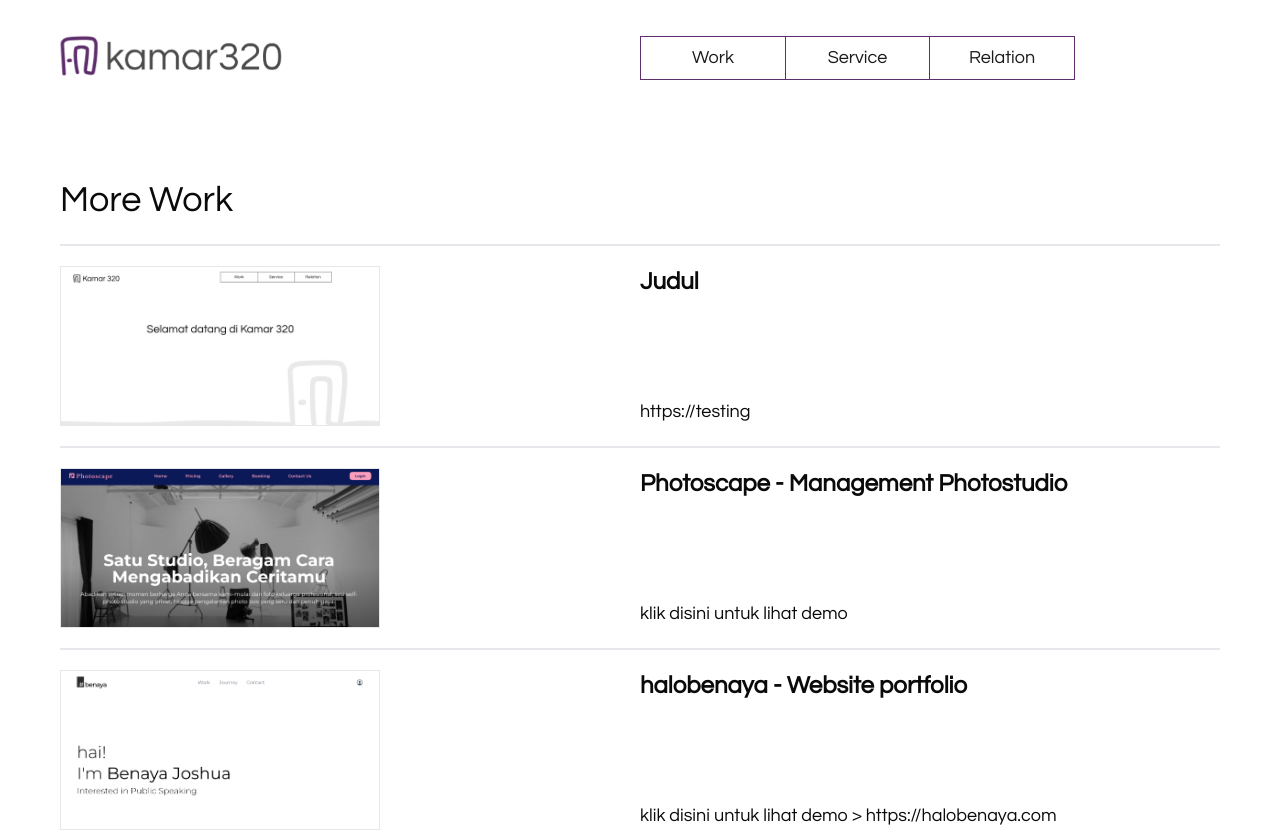
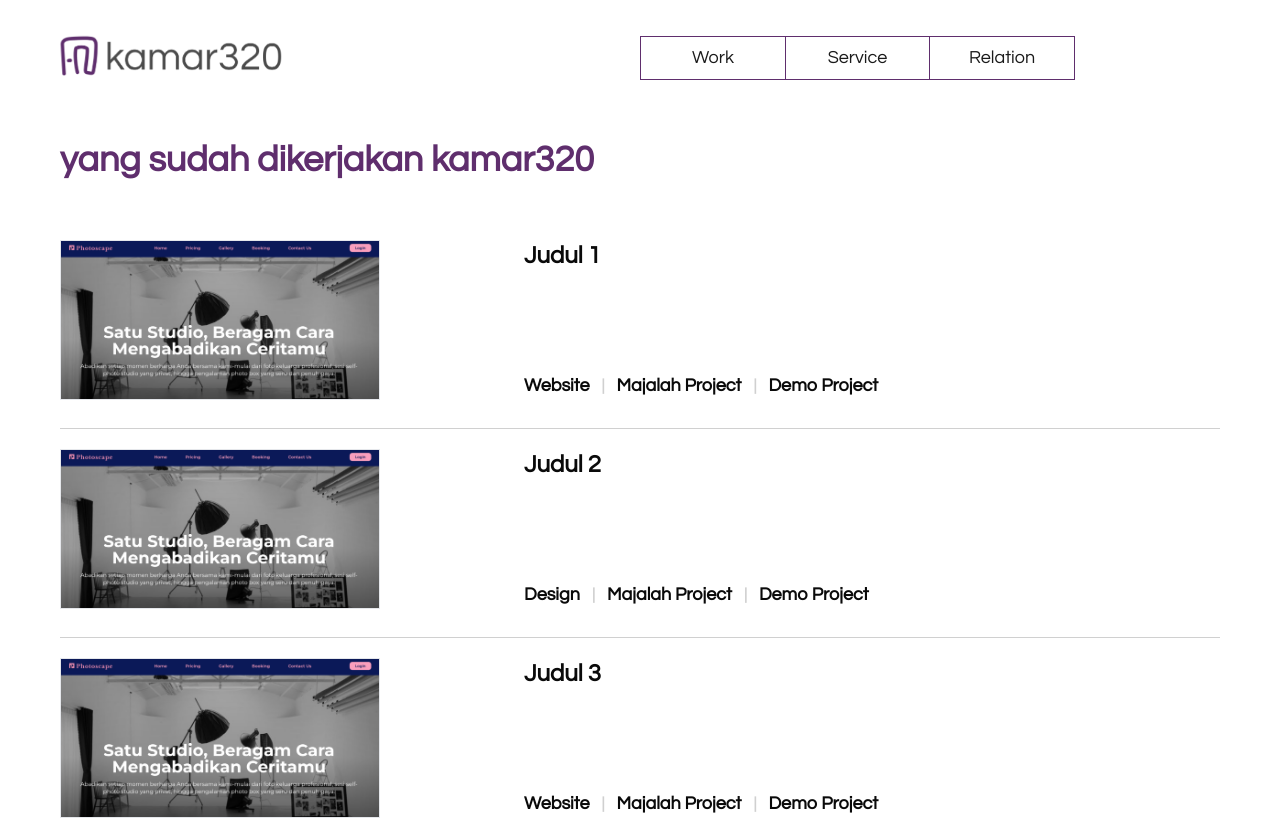
Before and after one commit to benayajosuaa/Frontend-Kav320, a Next.js app: page /work in a window 1280 px wide. Shown: the top 831 px of the page. Built offline with nearby package versions, Linux system fonts and the light colour scheme.

Commit message:
update : refactor code

```diff
--- a/src/app/(public)/work/page.tsx
+++ b/src/app/(public)/work/page.tsx
@@ -1,7 +1,8 @@
+"use client"
 import Navbar from "../../../components/navbar"
 import Footer from "../../../components/footer"
-import TextType from "../../../decoration/comingsoon/index"
 import Link from "next/link";
+import { useEffect, useRef, useState } from "react";
 
 import { Questrial } from "next/font/google";
 
@@ -10,88 +11,141 @@ const quesFont = Questrial({
   weight: "400",
 });
 
+
+const listWork = [
+    {
+        index:1,
+        title:"Judul 1",
+        gambar:"work/photoscape.png",
+        link_demo:"https://instagram.com/benayajosuaa",
+        magazine:"https://instagram.com/benayajosuaa",
+        type:"Website"
+    },
+    {
+        index:2,
+        title:"Judul 2",
+        gambar:"work/photoscape.png",
+        link_demo:"https://instagram.com/benayajosuaa",
+        magazine:"https://instagram.com/benayajosuaa",
+        type:"Design"
+    },
+    {
+        index:3,
+        title:"Judul 3",
+        gambar:"work/photoscape.png",
+        link_demo:"https://instagram.com/benayajosuaa",
+        magazine:"https://instagram.com/benayajosuaa",
+        type:"Website"
+    },
+    {
+        index:4,
+        title:"Judul 4",
+        gambar:"work/photoscape.png",
+        link_demo:"https://instagram.com/benayajosuaa",
+        magazine:"https://instagram.com/benayajosuaa",
+        type:"Design"
+    },
+]
+
+
 export default function HomePage(){
+
+    const [navbarTheme, setNavbarTheme] = useState<"light" | "dark">("light");
+    const darkSectionRef = useRef<HTMLDivElement>(null);
+
+    useEffect(() => {
+    const handleScroll = () => {
+        const rect = darkSectionRef.current?.getBoundingClientRect();
+        if (!rect) return;
+
+        const isDark = rect.top <= 120 && rect.bottom >= 120;
+        setNavbarTheme(isDark ? "dark" : "light");
+    };
+
+    handleScroll();
+    window.addEventListener("scroll", handleScroll, { passive: true });
+    window.addEventListener("resize", handleScroll);
+
+    return () => {
+        window.removeEventListener("scroll", handleScroll);
+        window.removeEventListener("resize", handleScroll);
+    };
+    }, []);
+
     return (
         <div className={` ${quesFont.className}`}>
             <div>
                 <div className="fixed w-full z-30">
-                    <Navbar/>
+                    <Navbar theme={navbarTheme} />
                 </div>
 
 
                 <div className="p-15">
                     <div className="flex flex-col">
                         {/* Judul */}
-                        <div className="pt-30 pb-6">
-                            <h1 className="text-4xl">More Work</h1>
+                        <div>
+                            <div className="pt-24 sm:pt-28 sm:pb-6 md:pt-30 md:pb-15 lg:pt-20 ">
+                                <h1 className="text-3xl font-bold text-[#5F2E6D] sm:text-4xl md:text-[2.7rem] lg:text-4xl">yang sudah dikerjakan kamar320</h1>
+                            </div>
                         </div>
                         {/* Section */}
-                        <div className="text-xl">
-                            {/* Section 1 */}
                         <div className="flex flex-col gap-y-5">
-
-                                <div className="border border-gray-200"/>
+                            {
+                                listWork.map((x) => {
+                                    return (
+                                        <div className="flex flex-col gap-y-7">
+                                            <div>
                                                 <div className="flex flex-row">
-                                    <div className=" basis-1/2">
-                                        <div className="h-40 w-80 bg-amber-300">
-                                            <img className="h-40 w-80 object-cover object-[center_0%] border border-gray-200" src="/work/kamar.png" alt="" />
+                                                    <div className="flex basis-4/10">
+                                                        <div className="flex h-40 w-80 bg-amber-300">
+                                                            <img
+                                                                className="h-40 w-80 object-cover object-[center_0%] border border-gray-200"
+                                                                src={x.gambar} alt=""
+                                                            />
                                                         </div>
                                                     </div>
-                                    <div className="flex flex-col justify-between">
-                                        <span className="text-2xl font-semibold">Judul</span>
-                                        <span className="flex text-lg">https://testing</span>
+                                                    <div className="flex basis-6/10">
+                                                        <div key={x.index} className="flex flex-col justify-between">
+                                                            <div>
+                                                                <h1 className="text-2xl font-semibold">
+                                                                    {x.title}
+                                                                </h1>
                                                             </div>
+                                                            <div  className="flex flex-row gap-x-3 items-center">
+                                                                <div>
+                                                                    <h1 className="text-lg font-semibold">
+                                                                        {x.type}
+                                                                    </h1>
                                                                 </div>
-
-                                <div className="border border-gray-200"/>
-                                <div className="flex flex-row">
-                                    <div className=" basis-1/2">
-                                        <div className="h-40 w-80 bg-amber-300">
-                                            <img className="h-40 w-80 object-cover object-[center_0%] border border-gray-200" src="work/photoscape.png" alt="" />
+                                                                <span className="font-extrabold text-[#d0d0d0]"> | </span>
+                                                                <div className="text-lg font-semibold">
+                                                                    <Link href={x.magazine}>
+                                                                        Majalah Project
+                                                                    </Link>
                                                                 </div>
-                                    </div>
-                                    <div className="flex flex-col justify-between">
-                                        <span className="text-2xl font-semibold">Photoscape - Management Photostudio</span>
-                                        <span className="flex text-lg">
-                                            <Link target="blank" href="https://photoscape-frontend.vercel.app/">
-                                                klik disini untuk lihat demo
+                                                                <span className="font-extrabold text-[#d0d0d0]"> | </span>
+                                                                <div className="text-lg font-semibold">
+                                                                    <Link href={x.link_demo}>
+                                                                        Demo Project
                                                                     </Link>
-                                        </span>
-                                    </div>
-                                </div>
-
-                                {/* Section 2 */}
-                                <div className="border border-gray-200"/>
-                                 <div className="flex flex-row">
-                                    <div className=" basis-1/2">
-                                        <div className="h-40 w-80 bg-amber-300">
-                                            <img className="h-40 w-80 object-cover object-[center_0%] border border-gray-200" src="/work/haloben.png" alt="" />
-                                        </div>
-                                    </div>
-                                    <div className="flex flex-col justify-between">
-                                        <span className="text-2xl font-semibold">halobenaya - Website portfolio</span>
-                                        <span className="flex text-lg">
-                                            <Link target="blank" href="https://halobenaya.com">
-                                                klik disini untuk lihat demo <span>{">"}</span> https://halobenaya.com
-                                            </Link>
-                                        </span>
-                                    </div>
-                                </div>
-
-
-
-                                <div className="border border-gray-200"/>
                                                                 </div>
                                                             </div>
                                                         </div>
                                                     </div>
+                                                </div>
+                                            </div>
+                                            <div className="border-b border-[#d0d0d0]"/>
+                                        </div>
+                                    )
+                                })
+                            }
+                        </div>
+                    </div>
+                </div>
 
-                <div>
+                <div ref={darkSectionRef} className="">
                     <Footer/>
                 </div>
-
-
-
             </div>
         </div>
     )
```
Lines whose indentation alone changed are shown as unchanged.
